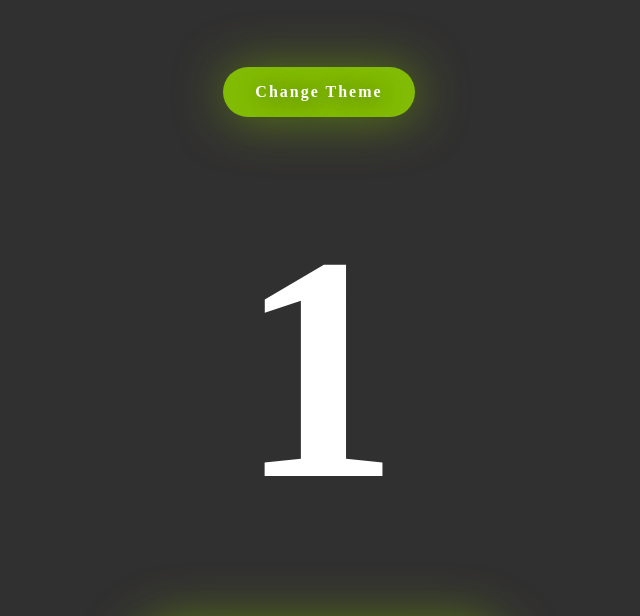
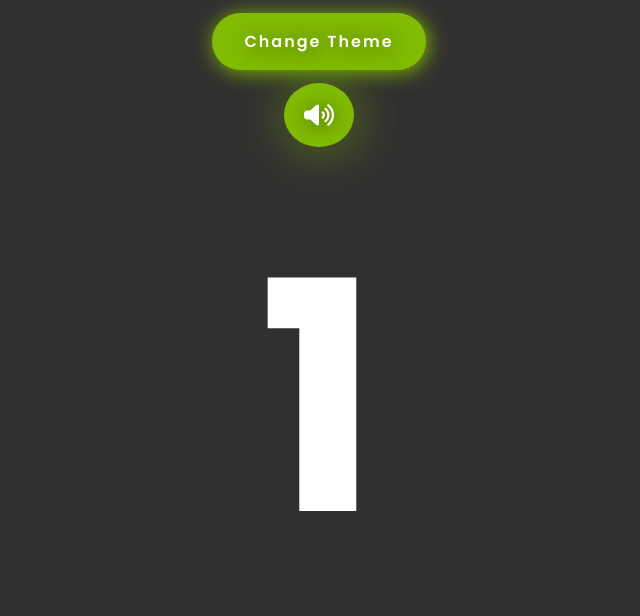
Before and after one commit to Jayesh2812/dice, a plain HTML site: page index.html in a window 1280 px wide. Shown: the top 616 px of the page, without its empty margins (321-961 px from the left). Drawn offline with Linux system fonts and the light colour scheme.

Commit message:
Add files via upload

```diff
--- a/app.js
+++ b/app.js
@@ -11,6 +11,15 @@ function myfun(){
 function theme(){
         var element = document.getElementById("body");
         element.classList.toggle("body");
-        var element = document.getElementById("dice");
-        element.style.color="rgb(49, 48, 48)";
+
 }
+function mute(){
+    var aud = document.getElementById("myAudio");
+    console.log(aud.muted)
+    if (aud.muted){
+        aud.muted=false
+    }
+    else{
+        aud.muted=true
+    }
+}
--- a/dice.css
+++ b/dice.css
@@ -7,11 +7,13 @@ body{
     font-family: poppins;
     background-color: rgb(247, 242, 242);
 }
-.body span{
+span{
     box-shadow:2px 2px 20px black;
 
 }
-
+h1{
+    position: relative;
+}
 div{
     min-height:100vh;
     max-height:100vh;
@@ -32,11 +34,12 @@ span{
     border-radius:2em;
     border-radius:2em;
     background-color:#81bb03;
-    box-shadow:2px 2px 20px rgba(0, 0, 0, 0.507);
-    text-shadow:2px 2px 20px rgba(0, 0, 0, 0.507);
     color:white;
     font-weight:600;
     letter-spacing: 2px;
+    text-shadow:2px 2px 20px rgba(0, 0, 0, 0.507);
+    box-shadow:2px 2px 20px #81bb03;
+    outline:none;
     /* margin-top:2em; */
 
 }
@@ -51,29 +54,23 @@ span{
     border-radius:2em;
     color:white;
     text-shadow:2px 2px 20px rgba(0, 0, 0, 0.507);
-    box-shadow:2px 2px 20px rgba(0, 0, 0, 0.507);
+    box-shadow:2px 2px 20px #81bb03;
     cursor: pointer;
     /* pointer-events: none; */
 
 
 }
-.dice2:not(.x1){
-    color:white;
-    transform:rotate(360deg) scale(0);
-    animation :xw .3s forwards;
-    /* transition:.3s; */
-}
 .body{
     background:rgb(49, 48, 48);
 }
-.body input,#body span{
-    text-shadow:2px 2px 20px rgba(0, 0, 0, 0.507);
-    box-shadow:2px 2px 50px #81bb038a;
-    outline:none;
+.body .dice2{
+    color:white;
 }
+.body .dice2:not(.x1){
+    animation :xw .3s forwards;
+}
+
 .x1{
-    transition:.3s;
-    color:white;
     animation :x .3s forwards alternate;
 
 }
@@ -93,3 +90,15 @@ span{
         transform:rotate(720deg) scale(1);
     }
 }
+i{
+    color:white;
+    text-shadow:2px 2px 10px #81bb03;
+    background:#81bb03;
+    font-size: 24px;
+    padding:20px;
+    border-radius:50%;
+    cursor: pointer;
+    text-shadow:2px 2px 20px rgba(0, 0, 0, 0.507);
+    box-shadow:2px 2px 50px #81bb038a;
+
+}
--- a/index.html
+++ b/index.html
@@ -6,16 +6,18 @@
     <title>Document</title>
     <link rel="stylesheet" href="dice.css">
     <script src="app.js"></script>
-    <link href="https://fonts.googleapis.com/css?family=Nunito:400,600,700,800,900&display=swap" rel="stylesheet">
+    <link href="https://fonts.googleapis.com/css?family=Poppins:400,600,700,800,900&display=swap" rel="stylesheet">
+    <script src="https://kit.fontawesome.com/a076d05399.js"></script>
 </head>
 <body id="body" class="body">
     <div class="display">
         <span class="theme" title="Change the theme of the board" onclick="theme()">Change Theme</span>
+        <i onclick='mute()' class="fa fa-volume-up" aria-hidden="true"></i>
         <h1 id="dice" class="dice2">1</h1>
         <span id="play" title="Click here to generate random number" onclick="myfun()" >PLAY</span>
     </div>
     <audio id="myAudio">
-        <source src="dice.wav" type="audio/wav">
+        <source src="dice2.wav"  type="audio/wav">
         Your browser does not support the audio element.
       </audio>
 </body>
```
Also changed, not shown: 1 other file.
